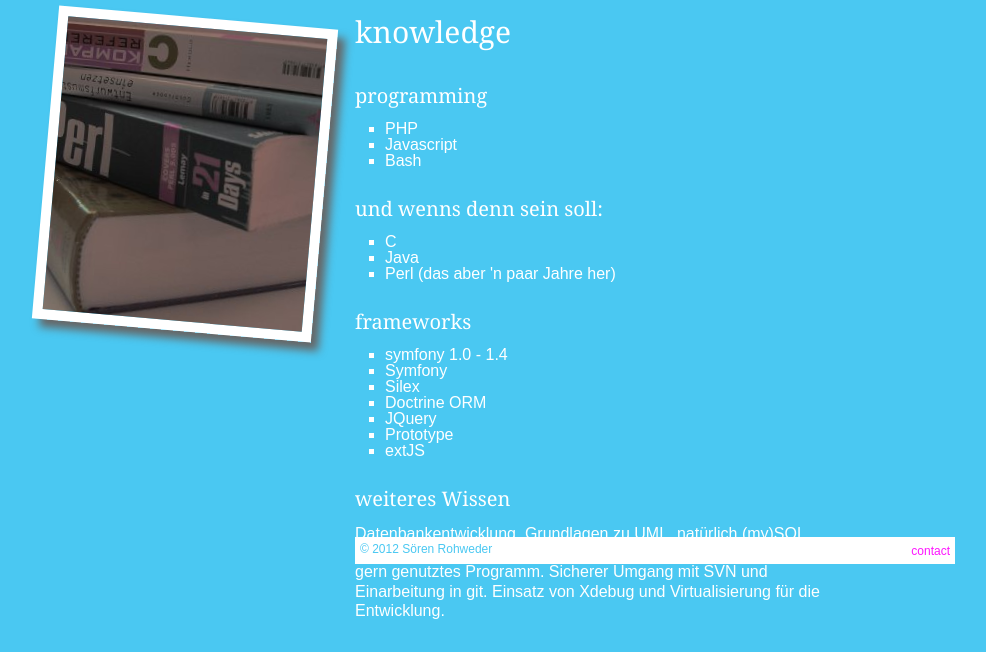
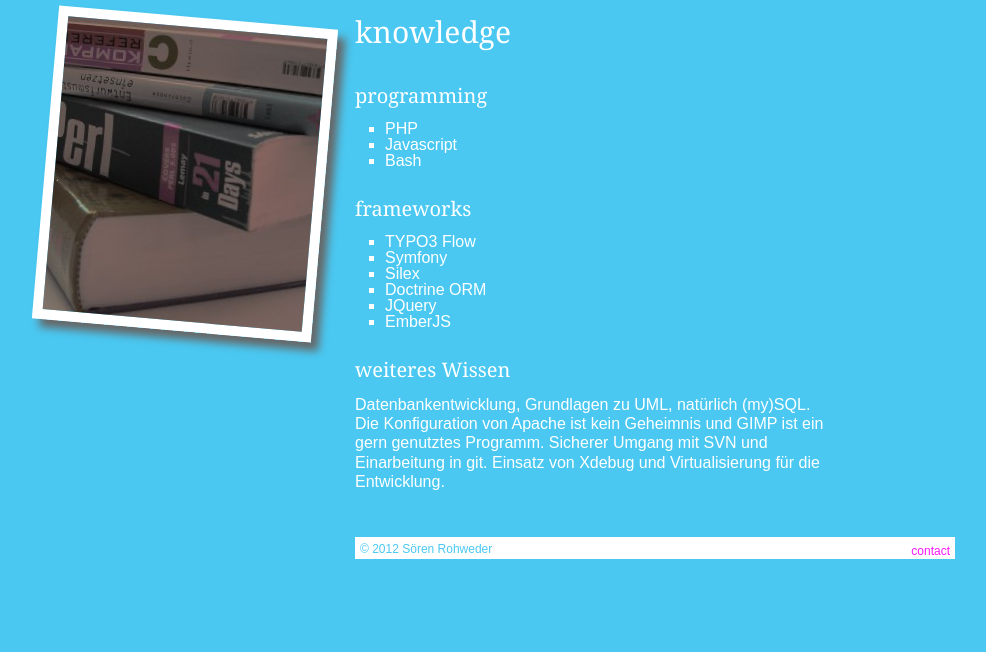
Before and after one commit to monofone/monofone.de, a PHP site: template app/views/knowledge.twig in a window 1280 px wide. Shown: the part 241-893 px from the top of the page, without its empty margins (45-1031 px from the left). After the commit the page ends 800 px from the top, so only its background shows below. Run offline with PHP 8.4, Linux system fonts and the light colour scheme; the template is opened without the code that fills it, so the values that code supplies are empty; some libraries are stand-ins or nearby versions.

Commit message:
Knowledge update

```diff
--- a/app/views/knowledge.twig
+++ b/app/views/knowledge.twig
@@ -7,21 +7,14 @@
   <li>Javascript</li>
   <li>Bash</li>
 </ul>
-<h4>und wenns denn sein soll:</h4>
-<ul>
-  <li>C</li>
-  <li>Java</li>
-  <li>Perl (das aber 'n paar Jahre her)</li>
-</ul>
 <h3>frameworks</h3>
 <ul>
-  <li>symfony 1.0 - 1.4</li>
+  <li>TYPO3 Flow</li>
   <li>Symfony</li>
   <li>Silex</li>
   <li>Doctrine ORM</li>
   <li>JQuery</li>
-  <li>Prototype</li>
-  <li>extJS</li>
+  <li>EmberJS</li>
 </ul>
 <h3>weiteres Wissen</h3>
 <p>Datenbankentwicklung, Grundlagen zu UML, natürlich (my)SQL. Die Konfiguration von Apache ist kein Geheimnis und GIMP ist ein gern genutztes Programm. Sicherer Umgang mit SVN und Einarbeitung in git. Einsatz von Xdebug und Virtualisierung für die Entwicklung.</p>
```
Also changed, not shown: 1 other file.
